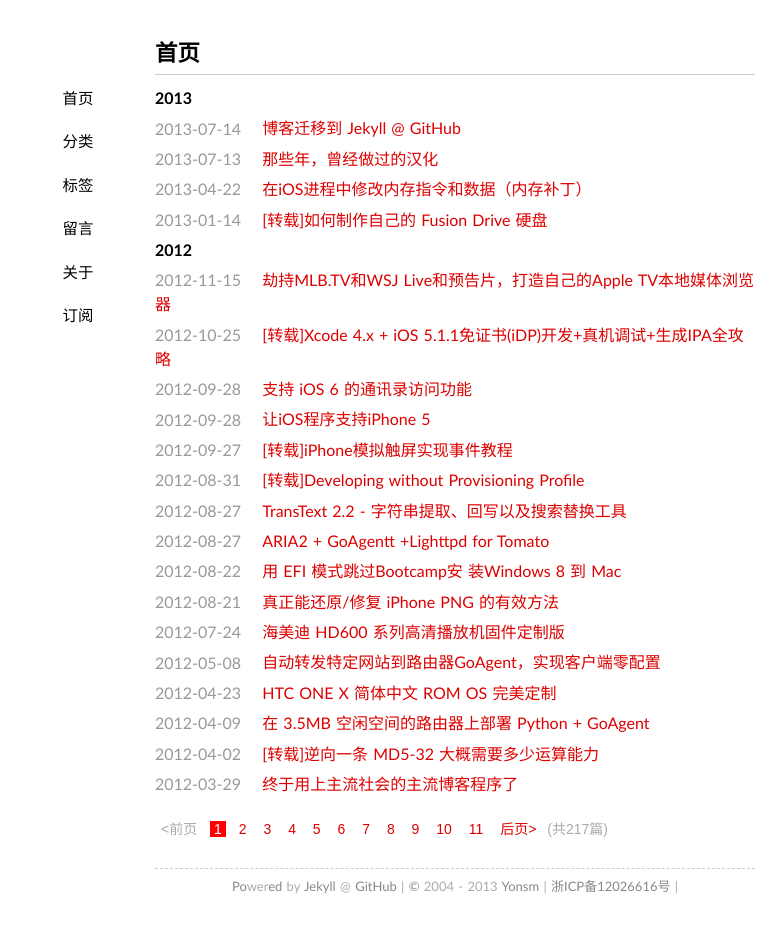
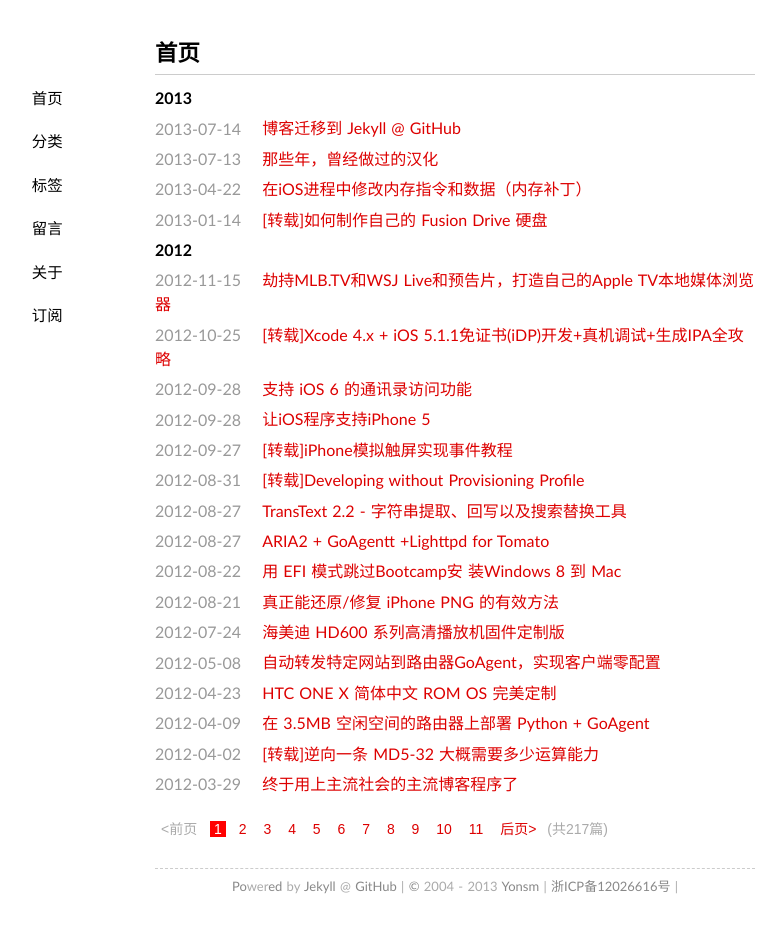
Before and after one commit to Yonsm/Yonsm.github.io, a Jekyll site: the page built from index.html, in a window 1280 px wide. Shown: the whole page, without its empty margins (185-969 px from the left). Built offline with Jekyll 4.4.1, drawn with Linux system fonts in a browser that asks for light colours; some web fonts are replaced; Markdown is read by kramdown in place of the engine named in the settings; the list of posts is cut into pages by our own code; comment, search, counter and statistics services are not loaded.

Commit message:
更新尺寸

```diff
--- a/media/css/style.css
+++ b/media/css/style.css
@@ -46,7 +46,7 @@ blockquote p{margin:0;padding:.5em 0;}
 .pageNav{font-weight:bold;font-size:17px;}
 .pageNavInvalid{font-weight:bold;font-size:17px;color:#D0D0D0;}
 header{padding:.5em 0;border-bottom: 1px solid #cccccc;}
-nav{font-family:"Electrolize",sans-serif;font-size:1.1em;text-transform:uppercase;float:left;margin-left:-8em;width:6em;text-align:center;}
+nav{font-family:"Electrolize",sans-serif;font-size:1.1em;text-transform:uppercase;float:left;margin-left:-11em;width:8em;text-align:center;}
 nav a{display:block;padding:.7em 1em;color:#000000;}
 nav a:hover{background-color:#ff0000;text-decoration:none;color:#f9f9f9;-webkit-transition:color .2s linear;}
 .post{padding:.5em 0em;}
```
